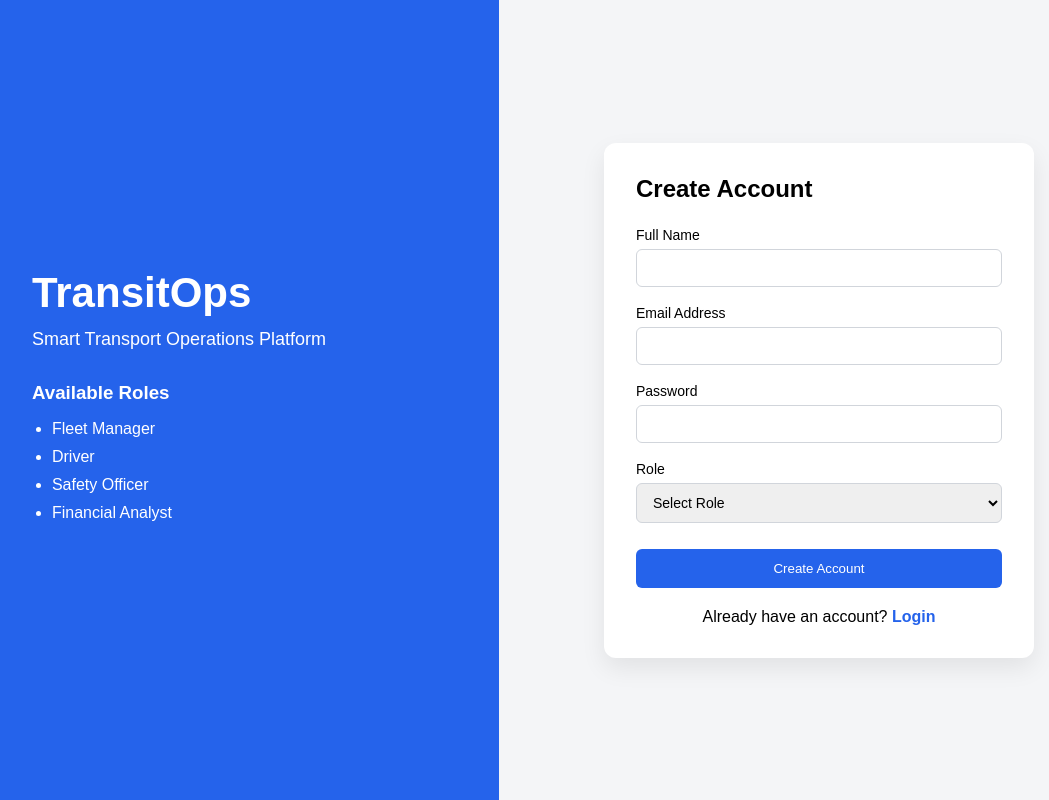
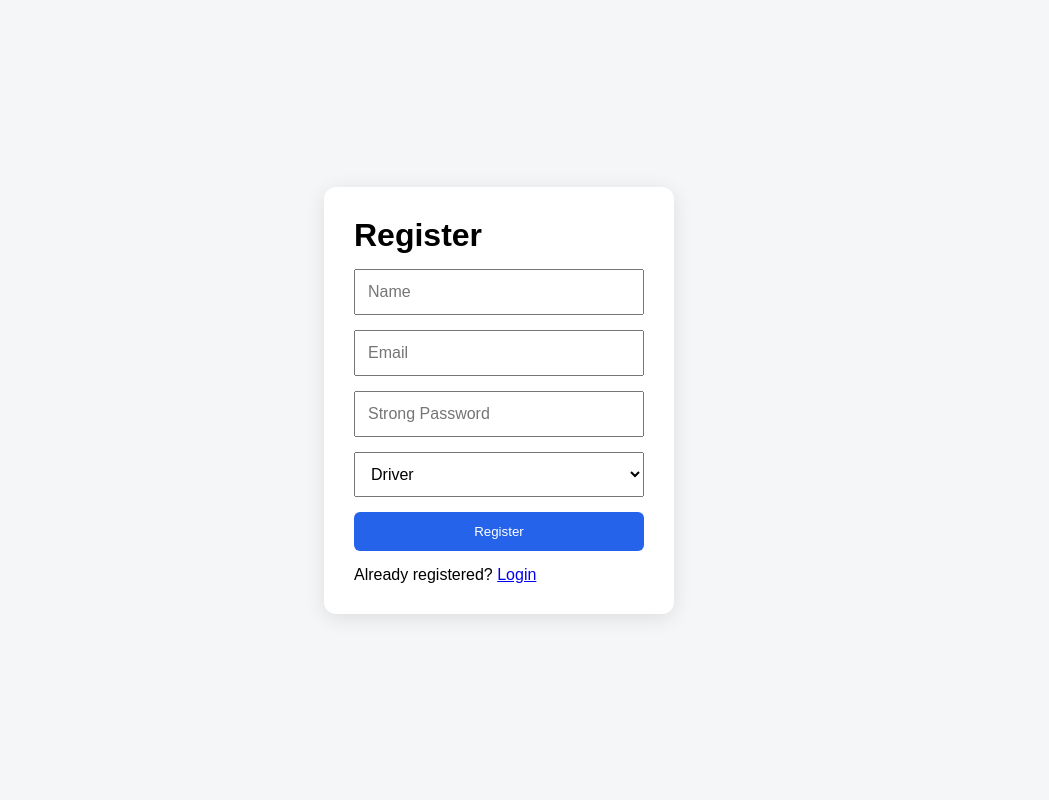
Before and after one commit to Riyaz01devloper/oddo-hackathon, a React app in the folder frontend/: page /register in a window 1280 px wide. Shown: the whole page, without its empty margins (141-1190 px from the left). Built offline with nearby package versions, Linux system fonts and the light colour scheme; the HTML template or start-up script is replaced by a standard one.

Commit message:
Restore vehicle CRUD and frontend changes

```diff
--- a/frontend/src/pages/auth/Login.jsx
+++ b/frontend/src/pages/auth/Login.jsx
@@ -1,137 +1,115 @@
 import { useState } from "react";
-import { Link, useNavigate } from "react-router-dom";
-import styles from "./Login.module.css";
-
-const initialForm = {
-  email: "",
-  password: "",
-  rememberMe: false,
-};
+import { useNavigate, Link } from "react-router-dom";
+import api from "../../services/api";
 
 function Login() {
   const navigate = useNavigate();
 
-  const [formData, setFormData] = useState(initialForm);
-  const [errors, setErrors] = useState({});
+  const [form, setForm] = useState({
+    email: "",
+    password: "",
+  });
 
-  function handleChange(e) {
-    const { name, value, type, checked } = e.target;
+  const [error, setError] = useState("");
 
-    setFormData((prev) => ({
-      ...prev,
-      [name]: type === "checkbox" ? checked : value,
-    }));
-  }
+  const handleSubmit = async (e) => {
+    e.preventDefault();
+    setError("");
 
-  function validate() {
-    const validationErrors = {};
+    try {
+      const response = await api.post("/users/login", form);
 
-    if (!formData.email.trim()) {
-      validationErrors.email = "Email is required.";
-    }
+      const token = response.data.data.token;
 
-    if (!formData.password.trim()) {
-      validationErrors.password = "Password is required.";
-    }
-
-    setErrors(validationErrors);
-
-    return Object.keys(validationErrors).length === 0;
-  }
-
-  function handleSubmit(e) {
-    e.preventDefault();
-
-    if (!validate()) return;
-
-    // TODO: POST /login
+      localStorage.setItem("token", token);
+      localStorage.setItem(
+        "user",
+        JSON.stringify(response.data.data.user)
+      );
 
       navigate("/");
+    } catch (err) {
+      setError(
+        err.response?.data?.message || "Login failed"
+      );
     }
+  };
 
   return (
-    <div className={styles.page}>
-      <div className={styles.left}>
-        <div className={styles.brand}>
-          <h1>TransitOps</h1>
+    <div style={styles.page}>
+      <form style={styles.form} onSubmit={handleSubmit}>
+        <h1>Login</h1>
 
-          <p>Smart Transport Operations Platform</p>
-
-          <div className={styles.roles}>
-            <h3>Available Roles</h3>
-
-            <ul>
-              <li>Fleet Manager</li>
-              <li>Driver</li>
-              <li>Safety Officer</li>
-              <li>Financial Analyst</li>
-            </ul>
-          </div>
-        </div>
-      </div>
-
-      <div className={styles.right}>
-        <div className={styles.card}>
-          <h2>Sign In</h2>
-
-          <form onSubmit={handleSubmit}>
-            <div className={styles.group}>
-              <label>Email Address</label>
+        {error && <p style={styles.error}>{error}</p>}
 
         <input
+          style={styles.input}
           type="email"
-                name="email"
-                value={formData.email}
-                onChange={handleChange}
+          placeholder="Email"
+          value={form.email}
+          onChange={(e) =>
+            setForm({ ...form, email: e.target.value })
+          }
+          required
         />
 
-              {errors.email && (
-                <span className={styles.error}>{errors.email}</span>
-              )}
-            </div>
-
-            <div className={styles.group}>
-              <label>Password</label>
-
         <input
+          style={styles.input}
           type="password"
-                name="password"
-                value={formData.password}
-                onChange={handleChange}
+          placeholder="Password"
+          value={form.password}
+          onChange={(e) =>
+            setForm({ ...form, password: e.target.value })
+          }
+          required
         />
 
-              {errors.password && (
-                <span className={styles.error}>{errors.password}</span>
-              )}
-            </div>
+        <button style={styles.button} type="submit">
+          Login
+        </button>
 
-            <label className={styles.checkbox}>
-              <input
-                type="checkbox"
-                name="rememberMe"
-                checked={formData.rememberMe}
-                onChange={handleChange}
-              />
-
-              Remember Me
-            </label>
-
-            <button
-              type="submit"
-              className={styles.button}
-            >
-              Sign In
-            </button>
-          </form>
-
-          <p className={styles.footer}>
+        <p>
           Don't have an account?{" "}
           <Link to="/register">Register</Link>
         </p>
-        </div>
-      </div>
+      </form>
     </div>
   );
 }
 
+const styles = {
+  page: {
+    minHeight: "100vh",
+    display: "flex",
+    justifyContent: "center",
+    alignItems: "center",
+    background: "#f4f6f8",
+  },
+  form: {
+    width: "350px",
+    padding: "30px",
+    background: "white",
+    borderRadius: "12px",
+    display: "flex",
+    flexDirection: "column",
+    gap: "15px",
+    boxShadow: "0 4px 20px rgba(0,0,0,0.1)",
+  },
+  input: {
+    padding: "12px",
+    fontSize: "16px",
+  },
+  button: {
+    padding: "12px",
+    cursor: "pointer",
+    background: "#2563eb",
+    color: "white",
+    border: "none",
+    borderRadius: "6px",
+  },
+  error: {
+    color: "red",
+  },
+};
+
 export default Login;
--- a/frontend/src/pages/auth/Register.jsx
+++ b/frontend/src/pages/auth/Register.jsx
@@ -1,178 +1,128 @@
 import { useState } from "react";
-import { Link, useNavigate } from "react-router-dom";
-import styles from "./Register.module.css";
-
-const initialForm = {
-  name: "",
-  email: "",
-  password: "",
-  role: "",
-};
+import { useNavigate, Link } from "react-router-dom";
+import api from "../../services/api";
 
 function Register() {
   const navigate = useNavigate();
 
-  const [formData, setFormData] = useState(initialForm);
-  const [errors, setErrors] = useState({});
+  const [form, setForm] = useState({
+    name: "",
+    email: "",
+    password: "",
+    role: "Driver",
+  });
 
-  function handleChange(e) {
-    const { name, value } = e.target;
+  const [error, setError] = useState("");
 
-    setFormData((prev) => ({
-      ...prev,
-      [name]: value,
-    }));
+  const handleSubmit = async (e) => {
+    e.preventDefault();
+    setError("");
+
+    try {
+      await api.post("/users/register", form);
+      navigate("/login");
+    } catch (err) {
+      setError(
+        err.response?.data?.message || "Registration failed"
+      );
     }
-
-  function validate() {
-    const validationErrors = {};
-
-    if (!formData.name.trim()) {
-      validationErrors.name = "Full name is required.";
-    }
-
-    if (!formData.email.trim()) {
-      validationErrors.email = "Email is required.";
-    }
-
-    if (!formData.password.trim()) {
-      validationErrors.password = "Password is required.";
-    }
-
-    if (!formData.role) {
-      validationErrors.role = "Role is required.";
-    }
-
-    setErrors(validationErrors);
-
-    return Object.keys(validationErrors).length === 0;
-  }
-
-  function handleSubmit(e) {
-    e.preventDefault();
-
-    if (!validate()) return;
-
-    // TODO: POST /register
-
-    navigate("/login");
-  }
+  };
 
   return (
-    <div className={styles.page}>
-      <div className={styles.left}>
-        <div className={styles.brand}>
-          <h1>TransitOps</h1>
+    <div style={styles.page}>
+      <form style={styles.form} onSubmit={handleSubmit}>
+        <h1>Register</h1>
 
-          <p>Smart Transport Operations Platform</p>
-
-          <div className={styles.roles}>
-            <h3>Available Roles</h3>
-
-            <ul>
-              <li>Fleet Manager</li>
-              <li>Driver</li>
-              <li>Safety Officer</li>
-              <li>Financial Analyst</li>
-            </ul>
-          </div>
-        </div>
-      </div>
-
-      <div className={styles.right}>
-        <div className={styles.card}>
-          <h2>Create Account</h2>
-
-          <form onSubmit={handleSubmit}>
-            <div className={styles.group}>
-              <label>Full Name</label>
+        {error && <p style={styles.error}>{error}</p>}
 
         <input
-                type="text"
-                name="name"
-                value={formData.name}
-                onChange={handleChange}
+          style={styles.input}
+          placeholder="Name"
+          onChange={(e) =>
+            setForm({ ...form, name: e.target.value })
+          }
+          required
         />
 
-              {errors.name && (
-                <span className={styles.error}>
-                  {errors.name}
-                </span>
-              )}
-            </div>
-
-            <div className={styles.group}>
-              <label>Email Address</label>
+        <input
+          style={styles.input}
+          type="email"
+          placeholder="Email"
+          onChange={(e) =>
+            setForm({ ...form, email: e.target.value })
+          }
+          required
+        />
 
         <input
-                type="email"
-                name="email"
-                value={formData.email}
-                onChange={handleChange}
+          style={styles.input}
+          type="password"
+          placeholder="Strong Password"
+          onChange={(e) =>
+            setForm({ ...form, password: e.target.value })
+          }
+          required
         />
 
-              {errors.email && (
-                <span className={styles.error}>
-                  {errors.email}
-                </span>
-              )}
-            </div>
-
-            <div className={styles.group}>
-              <label>Password</label>
-
-              <input
-                type="password"
-                name="password"
-                value={formData.password}
-                onChange={handleChange}
-              />
-
-              {errors.password && (
-                <span className={styles.error}>
-                  {errors.password}
-                </span>
-              )}
-            </div>
-
-            <div className={styles.group}>
-              <label>Role</label>
-
         <select
-                name="role"
-                value={formData.role}
-                onChange={handleChange}
+          style={styles.input}
+          value={form.role}
+          onChange={(e) =>
+            setForm({ ...form, role: e.target.value })
+          }
         >
-                <option value="">Select Role</option>
           <option>Fleet Manager</option>
           <option>Driver</option>
           <option>Safety Officer</option>
           <option>Financial Analyst</option>
         </select>
 
-              {errors.role && (
-                <span className={styles.error}>
-                  {errors.role}
-                </span>
-              )}
-            </div>
+        <button style={styles.button} type="submit">
+          Register
+        </button>
 
-            <button
-              type="submit"
-              className={styles.button}
-            >
-              Create Account
-            </button>
-          </form>
-
-          <p className={styles.footer}>
-            Already have an account?{" "}
+        <p>
+          Already registered?{" "}
           <Link to="/login">Login</Link>
         </p>
-        </div>
-      </div>
+      </form>
     </div>
   );
 }
 
+const styles = {
+  page: {
+    minHeight: "100vh",
+    display: "flex",
+    justifyContent: "center",
+    alignItems: "center",
+    background: "#f4f6f8",
+  },
+  form: {
+    width: "350px",
+    padding: "30px",
+    background: "white",
+    borderRadius: "12px",
+    display: "flex",
+    flexDirection: "column",
+    gap: "15px",
+    boxShadow: "0 4px 20px rgba(0,0,0,0.1)",
+  },
+  input: {
+    padding: "12px",
+    fontSize: "16px",
+  },
+  button: {
+    padding: "12px",
+    cursor: "pointer",
+    background: "#2563eb",
+    color: "white",
+    border: "none",
+    borderRadius: "6px",
+  },
+  error: {
+    color: "red",
+  },
+};
+
 export default Register;
```
Also changed, not shown: frontend/src/router.jsx (+19 -6 lines), 2 other files (tests, documents, lock files or other folders). Lines whose indentation alone changed are shown as unchanged.
